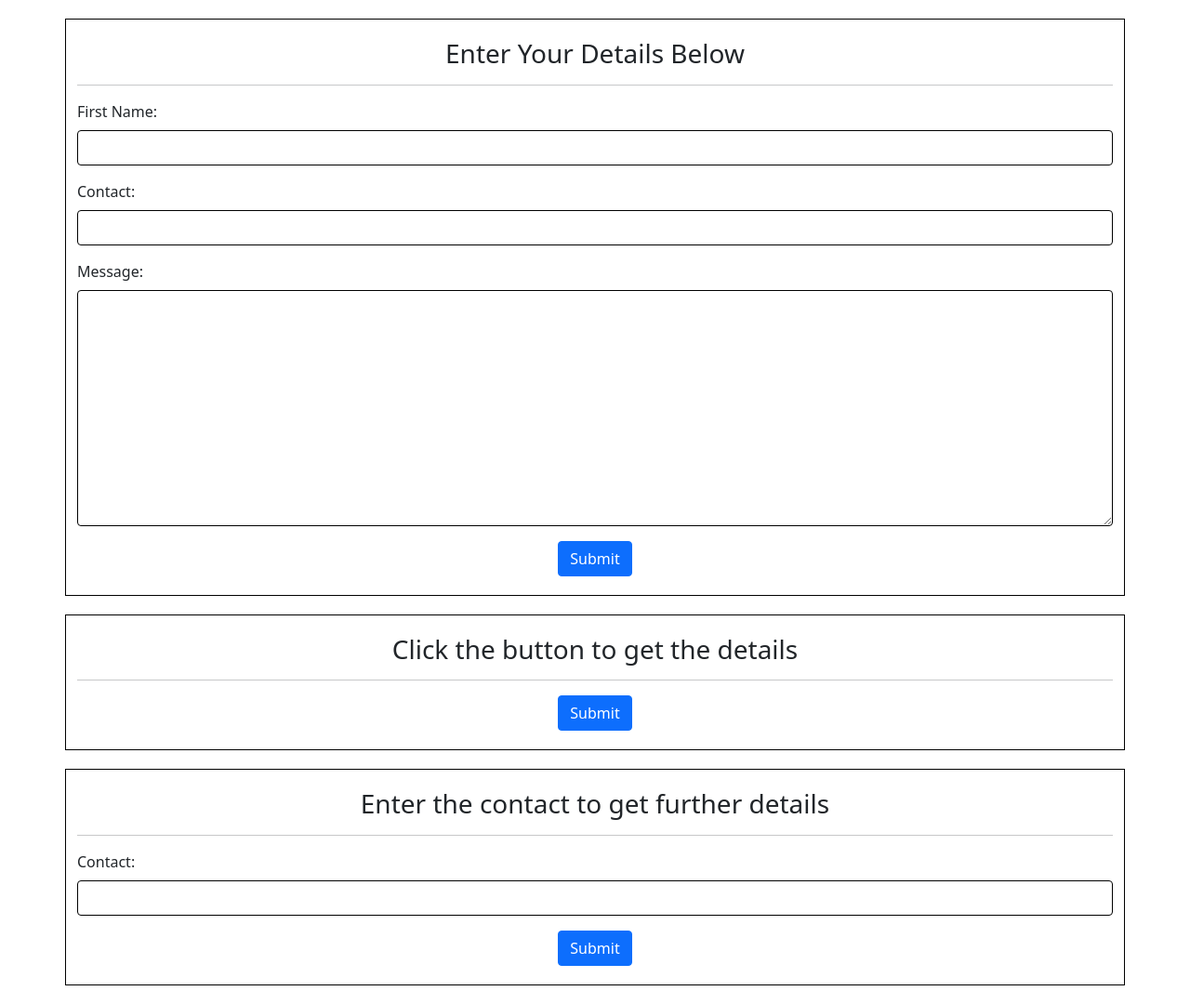
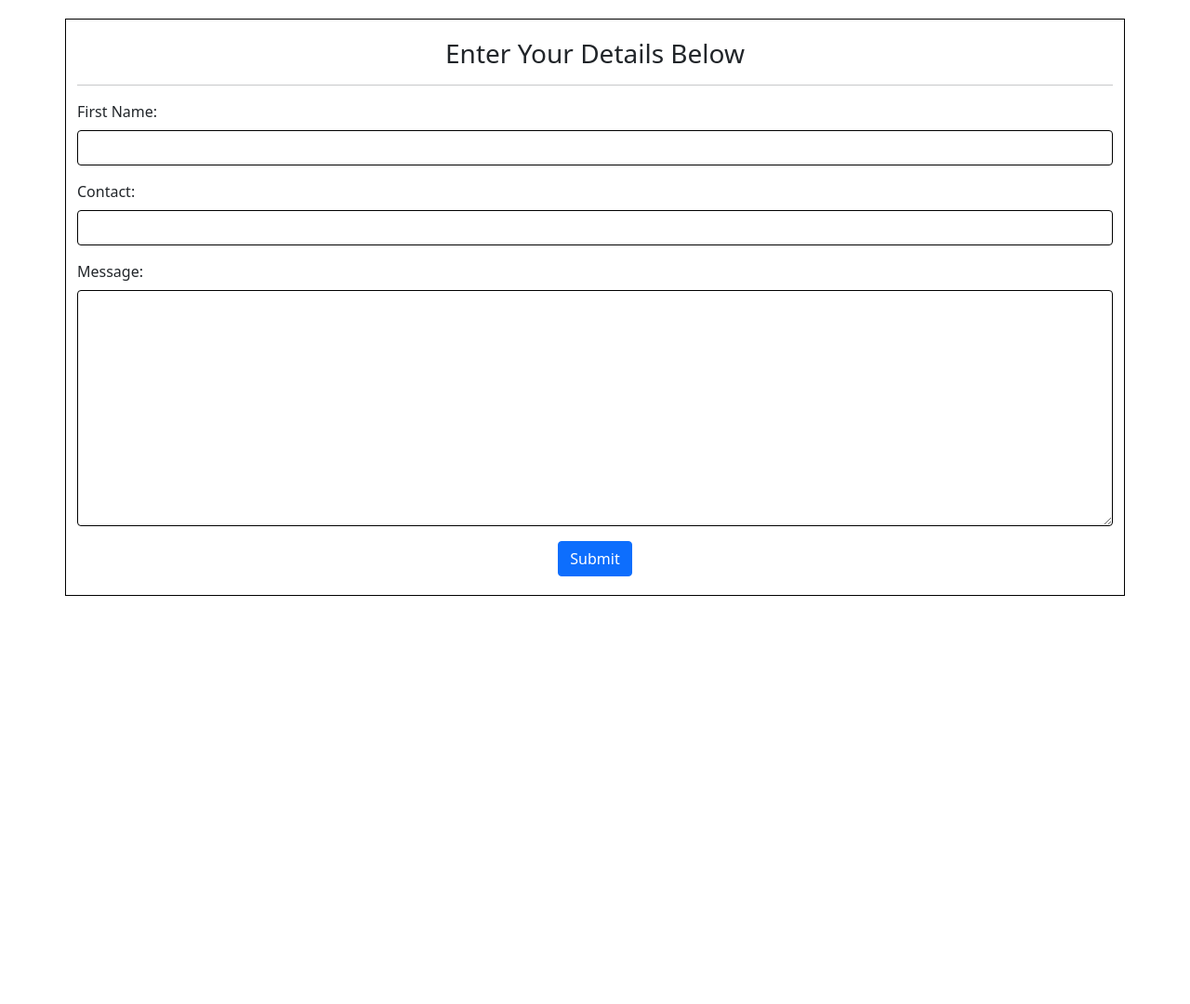
Before and after one commit to SwathiSathiya/AICL_intern, a plain HTML site: page index.html in a window 1280 px wide. Shown: the whole page at 93% size. After the commit the page ends 800 px from the top, so only its background shows below. Drawn offline with nearby package versions, Linux system fonts and the light colour scheme.

Commit message:
Update index.html

```diff
--- a/index.html
+++ b/index.html
@@ -62,37 +62,5 @@
           <button type="submit" class="btn btn-primary">Submit</button>
         </div>
       </form>
-    </div>
-    <div class="container formstyle">
-      <div class="text-center">
-        <h3>Click the button to get the details</h3>
-      </div>
-      <hr />
-      <form action="aiclselect.php" method="get">
-        <div class="text-center">
-          <button type="submit" class="btn btn-primary">Submit</button>
-        </div>
-      </form>
-    </div>
-    <div class="container formstyle">
-      <div class="text-center">
-        <h3>Enter the contact to get further details</h3>
-      </div>
-      <hr />
-      <form action="aiclwhere.php" method="get">
-        <div class="mb-3">
-          <label for="Contact" class="form-label">Contact:</label>
-          <input
-            type="number"
-            name="Contact"
-            class="form-control"
-            id="Contact"
-          />
-        </div>
-        <div class="text-center">
-          <button type="submit" class="btn btn-primary">Submit</button>
-        </div>
-      </form>
-    </div>
   </body>
 </html>
```
